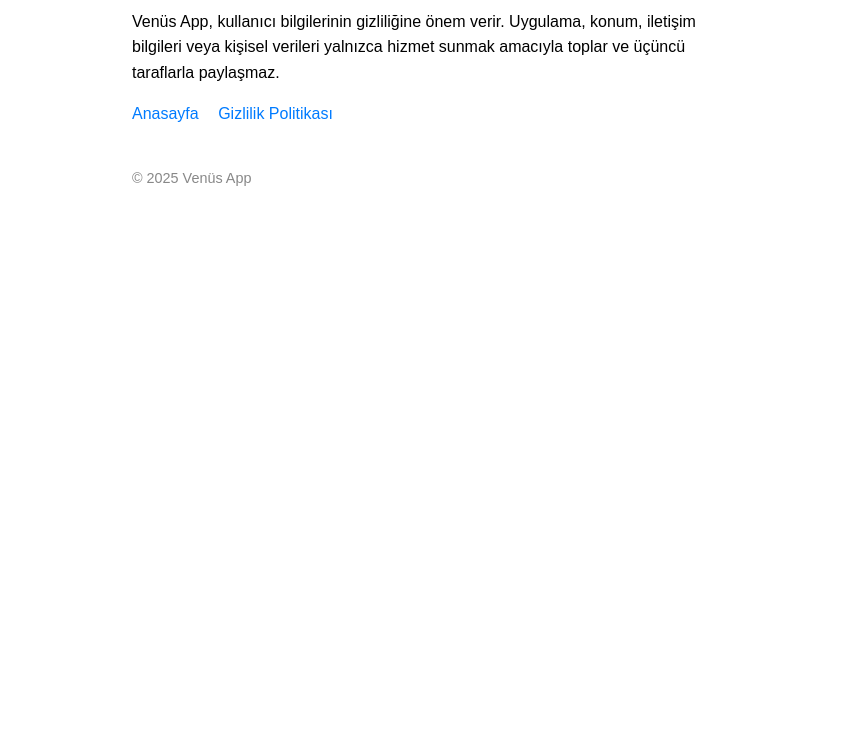
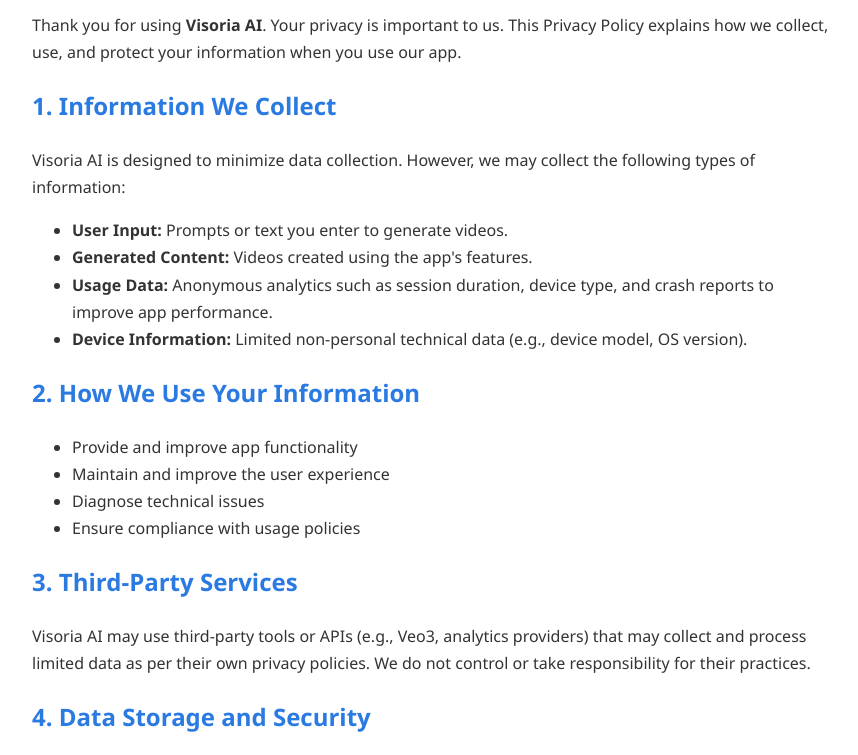
Before and after one commit to metingokmenn/app-ads-txt, a plain HTML site: page privacy.html in a window 1280 px wide. Shown: the part 114-869 px from the top of the page, without its empty margins (208-1066 px from the left). Before the commit the page ends 800 px from the top, so only its background shows below. Drawn offline with Linux system fonts and the light colour scheme.

Commit message:
Update privacy.html

```diff
--- a/privacy.html
+++ b/privacy.html
@@ -1,25 +1,86 @@
 <!DOCTYPE html>
-<html lang="tr">
+<html lang="en">
 <head>
   <meta charset="UTF-8">
-  <title>Gizlilik Politikası - Venüs App</title>
+  <title>Privacy Policy - Visoria AI</title>
   <style>
-    body { font-family: sans-serif; max-width: 600px; margin: 50px auto; line-height: 1.6; }
-    nav a { margin-right: 15px; color: #007bff; text-decoration: none; }
-    footer { margin-top: 40px; font-size: 0.9em; color: #888; }
+    body {
+      font-family: 'Segoe UI', sans-serif;
+      max-width: 800px;
+      margin: 50px auto;
+      line-height: 1.7;
+      padding: 0 20px;
+      color: #333;
+    }
+    h1, h2 {
+      color: #2a7ae2;
+    }
+    nav {
+      margin-bottom: 30px;
+    }
+    nav a {
+      margin-right: 20px;
+      color: #2a7ae2;
+      text-decoration: none;
+      font-weight: 500;
+    }
+    footer {
+      margin-top: 50px;
+      font-size: 0.9em;
+      color: #777;
+    }
   </style>
 </head>
 <body>
-  <h1>Gizlilik Politikası</h1>
-  <p>Venüs App, kullanıcı bilgilerinin gizliliğine önem verir. Uygulama, konum, iletişim bilgileri veya kişisel verileri yalnızca hizmet sunmak amacıyla toplar ve üçüncü taraflarla paylaşmaz.</p>
+  <h1>Privacy Policy</h1>
+
+  <p>Thank you for using <strong>Visoria AI</strong>. Your privacy is important to us. This Privacy Policy explains how we collect, use, and protect your information when you use our app.</p>
+
+  <h2>1. Information We Collect</h2>
+  <p>Visoria AI is designed to minimize data collection. However, we may collect the following types of information:</p>
+  <ul>
+    <li><strong>User Input:</strong> Prompts or text you enter to generate videos.</li>
+    <li><strong>Generated Content:</strong> Videos created using the app's features.</li>
+    <li><strong>Usage Data:</strong> Anonymous analytics such as session duration, device type, and crash reports to improve app performance.</li>
+    <li><strong>Device Information:</strong> Limited non-personal technical data (e.g., device model, OS version).</li>
+  </ul>
+
+  <h2>2. How We Use Your Information</h2>
+  <ul>
+    <li>Provide and improve app functionality</li>
+    <li>Maintain and improve the user experience</li>
+    <li>Diagnose technical issues</li>
+    <li>Ensure compliance with usage policies</li>
+  </ul>
+
+  <h2>3. Third-Party Services</h2>
+  <p>Visoria AI may use third-party tools or APIs (e.g., Veo3, analytics providers) that may collect and process limited data as per their own privacy policies. We do not control or take responsibility for their practices.</p>
+
+  <h2>4. Data Storage and Security</h2>
+  <p>We take appropriate security measures to protect your data from unauthorized access or disclosure. However, no system can be guaranteed to be 100% secure.</p>
+
+  <h2>5. Children’s Privacy</h2>
+  <p>Visoria AI is not intended for use by children under the age of 13. We do not knowingly collect personally identifiable information from children.</p>
+
+  <h2>6. Your Privacy Choices</h2>
+  <p>You may uninstall the app at any time to stop data collection.</p>
+  <p>If you have questions about your data or wish to delete specific content, contact us at:</p>
+  <p>📧 <a href="mailto:visoria.app@gmail.com">visoria.app@gmail.com</a></p>
+
+  <h2>7. Changes to This Policy</h2>
+  <p>We may update this Privacy Policy from time to time. We encourage you to review this page periodically. Continued use of the app after changes means you accept the updated policy.</p>
+
+  <h2>8. Contact Us</h2>
+  <p>If you have any questions or concerns about this Privacy Policy, please contact us at:</p>
+  <p>📧 <a href="mailto:visoria.app@gmail.com">visoria.app@gmail.com</a></p>
 
   <nav>
-    <a href="index.html">Anasayfa</a>
-    <a href="privacy.html">Gizlilik Politikası</a>
+    <a href="index.html">Home</a>
+    <a href="privacy.html">Privacy Policy</a>
   </nav>
 
   <footer>
-    &copy; 2025 Venüs App
+    &copy; 2025 Visoria AI
   </footer>
 </body>
 </html>
```
